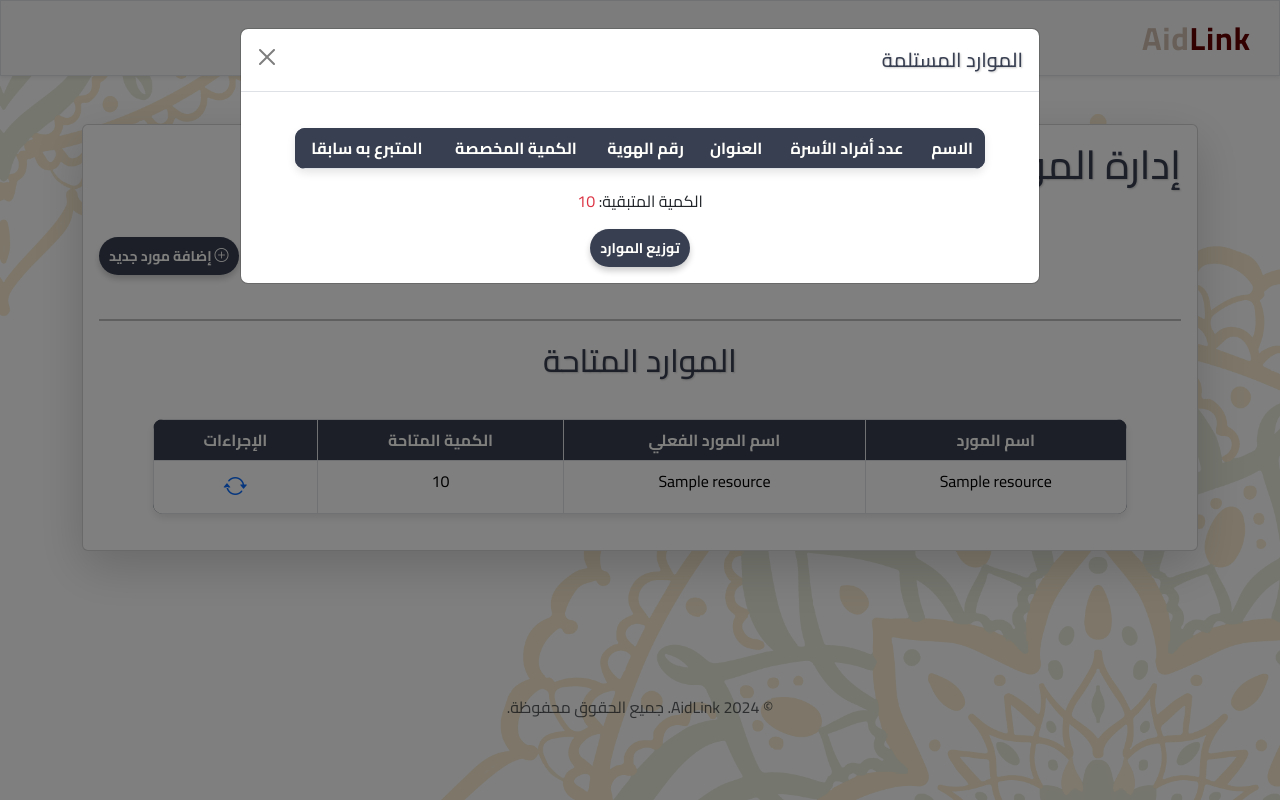
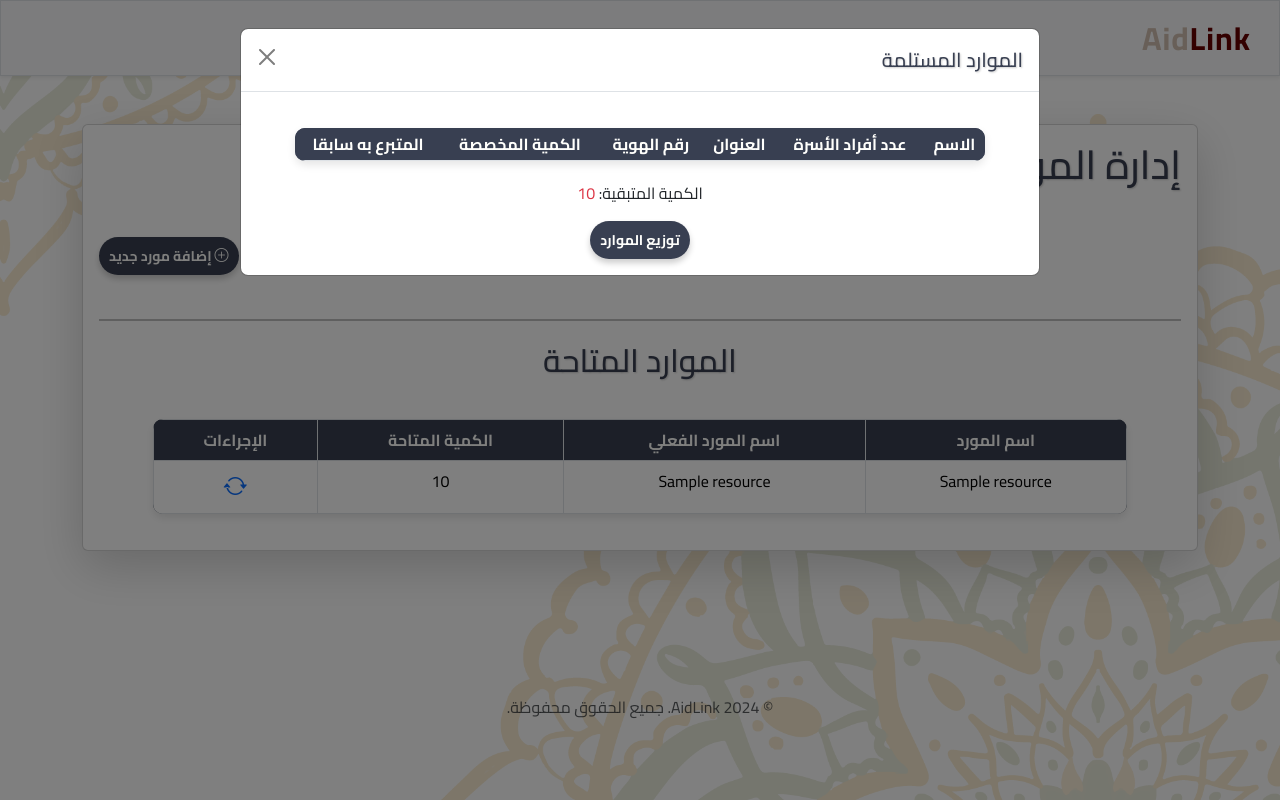
Before and after one commit to ryhm90/AidLink-CS50x, a Flask app: template templates/resources_distribution.html in a window 1280 px wide, after a click that opens the changed part. Run offline with Flask 3, Linux system fonts and the light colour scheme; the template is opened without the code that fills it: most values are stand-ins (such as "Sample title", 1, 10 or a date in 2020); lists and menus that the app fills with data are empty; parts of the project's set-up code (start-up, migrations or seed data) failed here and were passed over; some libraries are stand-ins or nearby versions.

Commit message:
Initial commit

```diff
--- a/templates/resources_distribution.html
+++ b/templates/resources_distribution.html
@@ -139,7 +139,7 @@
                     <input type="hidden" name="date" value="{{ current_date }}">
                     <input type="hidden" name="org" value="{{ org_name }}">
 
-                    <table class="table table-striped text-center" id="nonBeneficiariesTable">
+                    <table class="table table-sm table-striped text-center" id="nonBeneficiariesTable">
                         <thead class="thead-light">
                             <tr>
                                 <th>الاسم</th>
```
